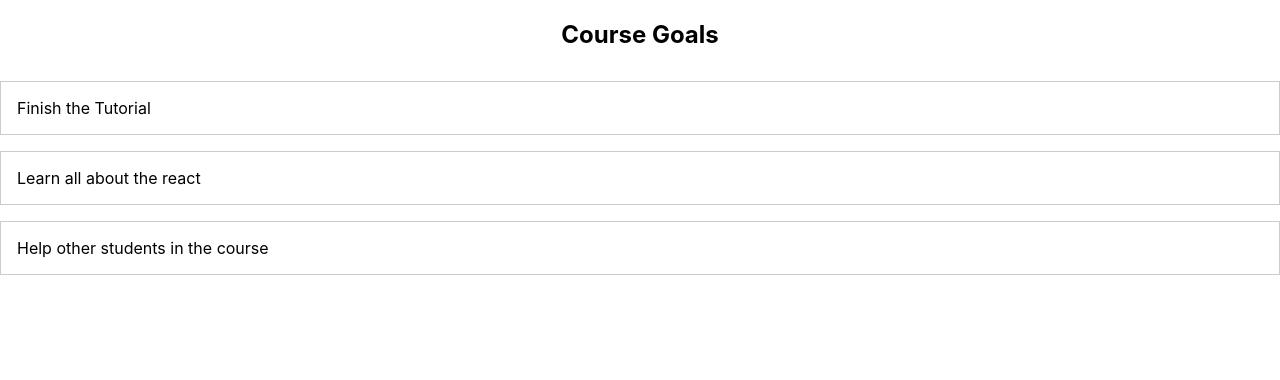
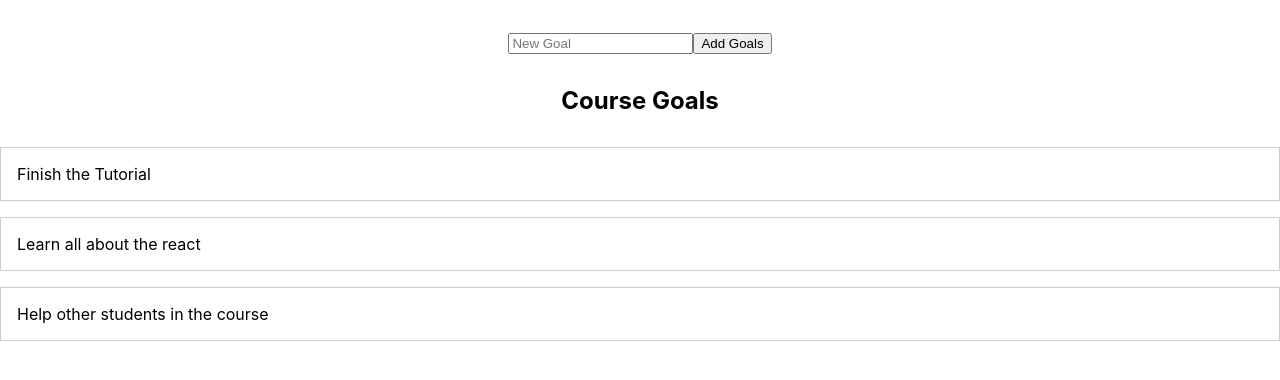
Before and after one commit to 5ansat55/RefleshReactJS, a React (Create React App) app: page / in a window 1280 px wide. Shown: the top 380 px of the page. Built offline with nearby package versions, Linux system fonts and the light colour scheme.

Commit message:
rewiev event handler

```diff
--- a/src/App.js
+++ b/src/App.js
@@ -1,5 +1,6 @@
 import React from "react";
-import GoalList from "./components/GoalList";
+import GoalList from "./components/GoalList/GoalList";
+import NewGoal from "./components/NewGoal/NewGoal";
 import "./App.css";
 
 // in the modern react use the functional component
@@ -11,6 +12,7 @@ const App = () => {
   ];
   return (
     <div className="course-goals">
+    <NewGoal />
       <h2>Course Goals</h2>
       <GoalList goalsData={courseGoals} />
     </div>
--- /dev/null
+++ b/src/components/NewGoal/NewGoal.css
@@ -0,0 +1,4 @@
+.new-goal{
+    margin:2rem;
+    text-align: center;
+}
--- /dev/null
+++ b/src/components/NewGoal/NewGoal.js
@@ -0,0 +1,24 @@
+import React from "react";
+import "./NewGoal.css";
+
+const NewGoal = () => {
+    const addGoalHandler = event =>{
+        event.preventDefault();
+
+    const newGoal = {
+        id: Math.random().toString(),
+        text:"My new goal!"
+    };
+    console.log(newGoal);
+    };
+
+
+    return (
+        <form className="new-goal" onSubmit={addGoalHandler}>
+            <input name="newGoal" aria-label="newGoal" placeholder="New Goal" type="text"></input>
+            <button type="submit">Add Goals</button>
+        </form>
+    )
+}
+
+export default NewGoal;
```
Also changed, not shown: src/components/GoalList/GoalList.css (renamed from src/components/GoalList.css), src/components/GoalList/GoalList.js (renamed from src/components/GoalList.js).
